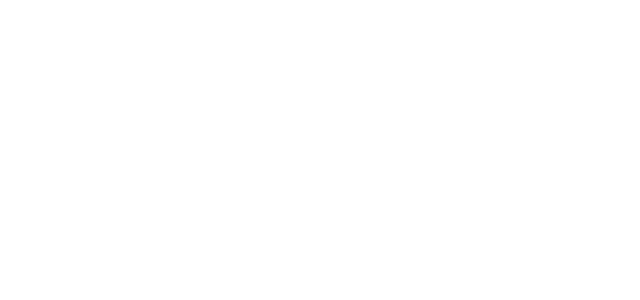
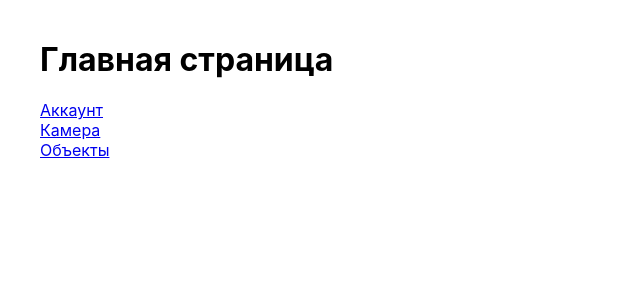
Before and after one commit to The-Mixa/QRcodiky, a React (Create React App) app: page / in a window 1280 px wide. Before the commit this address had no page. Shown: the top 300 px of the page, without its empty margins (0-640 px from the left). Built offline with nearby package versions, Linux system fonts and the light colour scheme; the HTML template or start-up script is replaced by a standard one.

Commit message:
amaxing fichs

```diff
--- /dev/null
+++ b/src/Account.js
@@ -0,0 +1,23 @@
+import React from 'react';
+import { NavLink } from 'react-router-dom';
+
+
+export default function Account() {
+    return (
+        <div style={{margin: 40 + 'px'}}>
+        <h1>Аккаунт</h1>
+        <NavLink to="/login">
+            Войти в аккаунт
+        </NavLink>
+        <br></br>
+        <NavLink to="/signup">
+            Зарегестрироваться
+        </NavLink>
+        <br></br>
+        <br></br>
+        <NavLink to="/">
+            На главную
+        </NavLink>
+        </div>
+    );
+};
--- a/src/App.js
+++ b/src/App.js
@@ -4,6 +4,9 @@ import { BrowserRouter as Router, Route, Routes } from 'react-router-dom';
 import Signup from './Signup';
 import Login from './Login';
 import MainPage from "./MainPage";
+import Account from "./Account";
+import Camera from "./CameraMy";
+import Objects from "./Objects";
 import './App.css';
 
 function App() {
@@ -12,7 +15,10 @@ function App() {
       <Routes>
         <Route path="/signup" element={<Signup />} />
         <Route path="/login" element={<Login />} />
-        <Route path="/mainpage" element={<MainPage />} />
+        <Route path="/" element={<MainPage />} />
+        <Route path="/account" element={<Account/>}/>
+        <Route path="/camera" element={<Camera/>}/>
+        <Route path="/objects" element={<Objects/>}/>
       </Routes>
     </Router>
   );
--- /dev/null
+++ b/src/CameraMy.js
@@ -0,0 +1,11 @@
+import React from 'react';
+
+export default function Camera() {
+    return (
+        <>
+        <h1>
+            Камера
+        </h1>
+        </>
+    );
+};
--- a/src/Login.js
+++ b/src/Login.js
@@ -26,7 +26,7 @@ function Login() {
           navigate("/");
         }
         console.log("Invalid credentials");
-        navigate("/mainpage");
+        navigate("/");
 
 
       });
--- a/src/MainPage.js
+++ b/src/MainPage.js
@@ -1,9 +1,21 @@
 import React from 'react';
+import { NavLink } from 'react-router-dom';
 
 export default function MainPage() {
     return (
-    <>
-        mainpage
-    </>
+    <div style={{margin: 40 + 'px'}}>
+        <h1>Главная страница</h1>
+        <NavLink to="/account">
+            Аккаунт
+        </NavLink>
+        <br></br>
+        <NavLink to="/camera">
+            Камера
+        </NavLink>
+        <br></br>
+        <NavLink to="/objects">
+            Объекты
+        </NavLink>
+    </div>
 );
 }
--- /dev/null
+++ b/src/Objects.js
@@ -0,0 +1,11 @@
+import React from 'react';
+
+export default function Objects() {
+    return (
+        <>
+        <h1>
+            Объекты
+        </h1>
+        </>
+    );
+};
```
